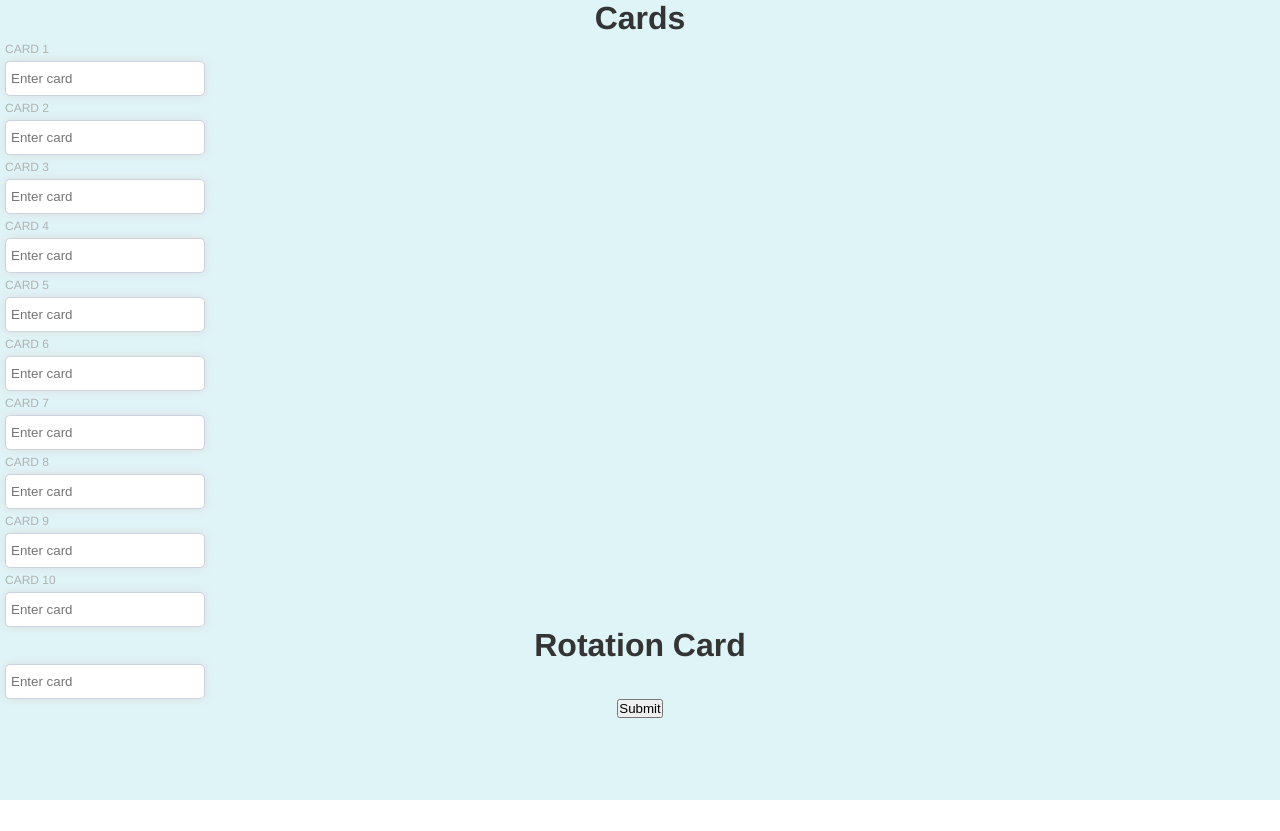
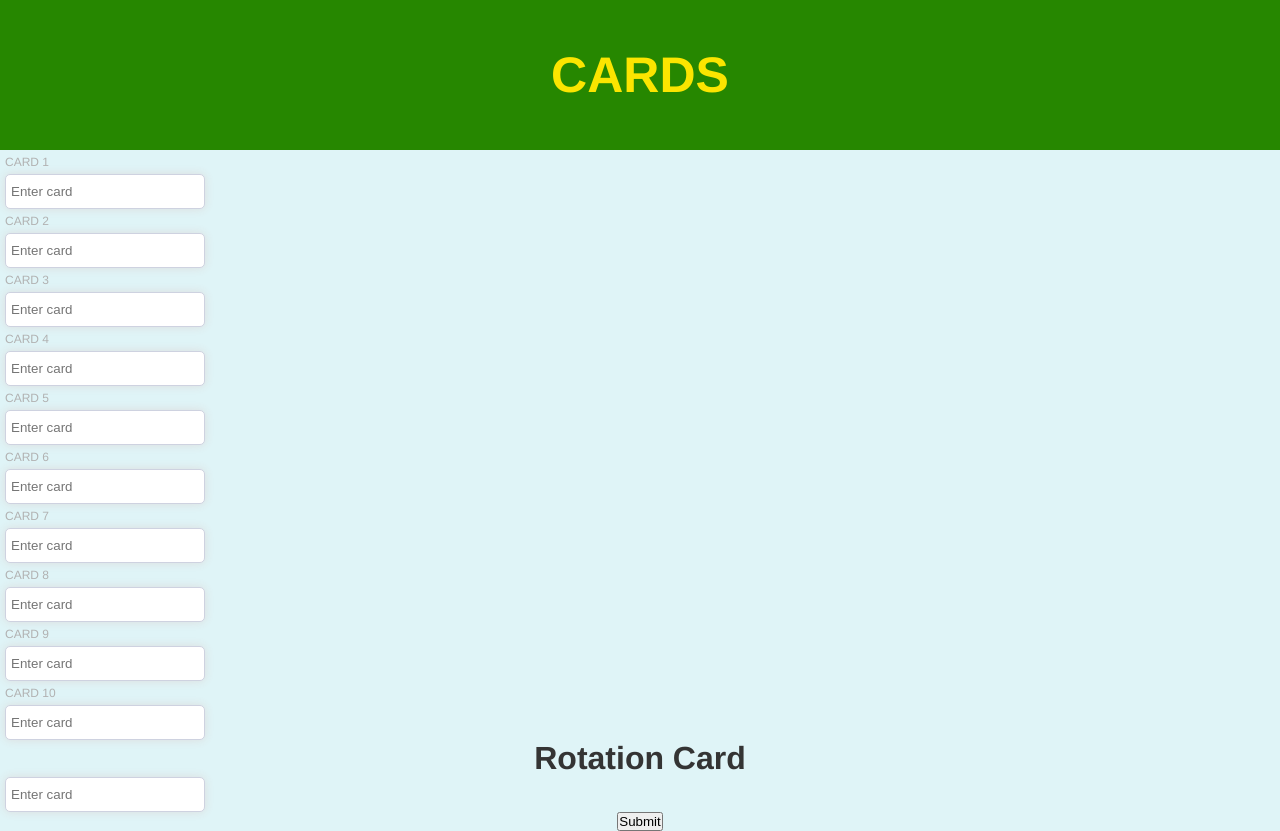
Before and after one commit to fhenrich33/card-app-vue, a Vue app: page / in a window 1280 px wide. Before the commit the page ends 800 px from the top, so only its background shows below. Built offline with nearby package versions, Linux system fonts and the light colour scheme.

Commit message:
style: AppHeader

```diff
--- a/src/components/AppHeader.vue
+++ b/src/components/AppHeader.vue
@@ -11,3 +11,19 @@ export default {
     </h1>
   </div>
 </template>
+
+<style scoped>
+.base-header {
+  background: #268700;
+  color: #fbe500;
+  display: flex;
+  flex-direction: column;
+  justify-content: center;
+  height: 150px;
+}
+
+.base-header h1 {
+  font-size: 50px;
+  text-transform: uppercase;
+}
+</style>
```
